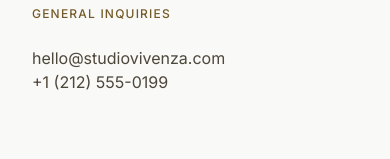
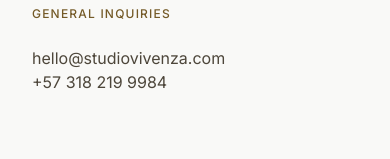
Before and after one commit to JuanPipe11br/vivenza, a React (Vite) app: page /vivenza/contact in a window 390 px wide. Shown: the part 435-594 px from the top of the page. Built offline with nearby package versions, Linux system fonts and the light colour scheme.

Commit message:
Update phone number in Contact page

```diff
--- a/src/pages/Contact.tsx
+++ b/src/pages/Contact.tsx
@@ -78,7 +78,7 @@ export const Contact: React.FC = () => {
                 <div>
                    <Typography variant="label" className="text-brand-primary block mb-6">General Inquiries</Typography>
                    <Typography variant="body" className="text-brand-on-surface-variant block">hello@studiovivenza.com</Typography>
-                   <Typography variant="body" className="text-brand-on-surface-variant block">+1 (212) 555-0199</Typography>
+                   <Typography variant="body" className="text-brand-on-surface-variant block">+57 318 219 9984</Typography>
                 </div>
 
                 <div>
```
